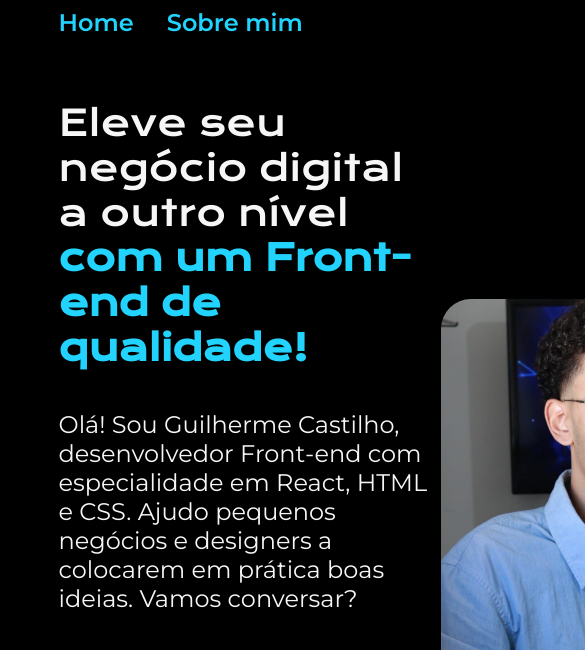
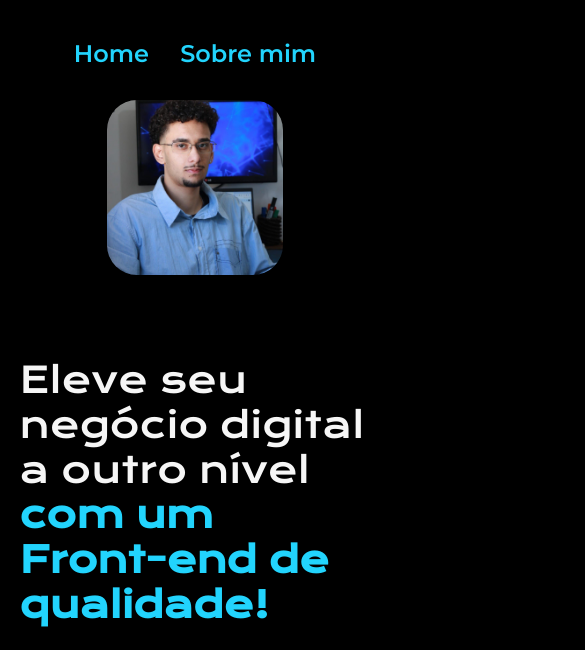
Before and after one commit to guicastilhodev/portfolio, a plain HTML site: page index.html in a window 390 px wide. Shown: the top 650 px of the page, 585 px wide, since content can reach past the window. Drawn offline with nearby package versions, Linux system fonts and the light colour scheme.

Commit message:
Torna o projeto responsivo

```diff
--- a/styles/styles.css
+++ b/styles/styles.css
@@ -38,7 +38,7 @@ body{
 .cabecalho__menu__links {
     text-decoration: none;
     font-family: var(--fonte-secundaria);
-    font-size: 24px;
+    font-size: 1.5rem;
     font-weight: 600;
     color: var(--cor-terciaria);
 }
@@ -52,11 +52,12 @@ body{
     display: flex;
     align-items: center;
     justify-content: space-between;
+    gap: 82px;
 
     min-height: calc(100vh - 160px);
 }
 .apresentacao__conteudo{
-    width: 600px;
+    width: 50%;
     display: flex;
     flex-direction: column;
     gap: 40px;
@@ -68,15 +69,15 @@ body{
 }
 
 .apresentacao__conteudo__titulo {
-    font-size: 36px;
+    font-size: 2.25rem;
 }
 
 .apresentacao__conteudo__redes {
-    font-size: 24px;
+    font-size: 1.5rem;
 }
 
 .apresentacao__conteudo__texto{
-    font-size: 24px;
+    font-size: 1.5rem;
     font-family: var(--fonte-secundaria);
 }
 
@@ -89,10 +90,10 @@ body{
 }
 
 .apresentacao__links__link{
-    width: 378px;
+    width: 50%;
     text-align: center;
     border-radius: 8px;
-    font-size: 24px;
+    font-size: 1.5rem;
     font-weight: 600;
     padding: 21.5px 0;
     text-decoration: none;
@@ -117,14 +118,39 @@ body{
     padding: 20px;
     text-align: center;
     font-family: var(--fonte-secundaria);
-    font-size: 24px;
+    font-size: 1.5rem;
     font-weight: 400;
-    /* width: 100%; */
     height: 30px;
 }
 
 .about-img-gui {
-    width: 400px;
-    height: 400px;
+    width: 50%;
     border-radius: 30px;
+    align-self: self-start;
 }
+
+@media (max-width: 1200px) {
+
+    .cabecalho {
+        padding: 10%;
+    }
+
+    .cabecalho__menu {
+        justify-content: center;
+    }
+
+    .apresentacao {
+        flex-direction: column-reverse;
+        padding: 5%;
+    }
+
+    .apresentacao__conteudo {
+        width: 100%;
+    }
+
+    .about-img-gui {
+        align-self: auto;
+    }
+
+
+}
```
Also changed, not shown: img/img_gui.png (deleted).
